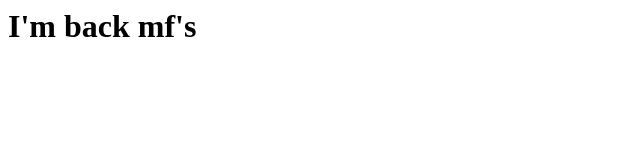
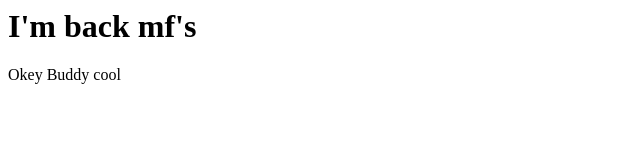
Before and after one commit to Dhinakarkandhasamy/Git-Tutorial, a plain HTML site: page index.html in a window 1280 px wide. Shown: the whole page, without its empty margins (0-640 px from the left). Drawn offline with Linux system fonts and the light colour scheme.

Commit message:
Update index.html

```diff
--- a/index.html
+++ b/index.html
@@ -1 +1,3 @@
 <h1>I'm back mf's</h1>
+
+<p>Okey Buddy cool</p>
```
